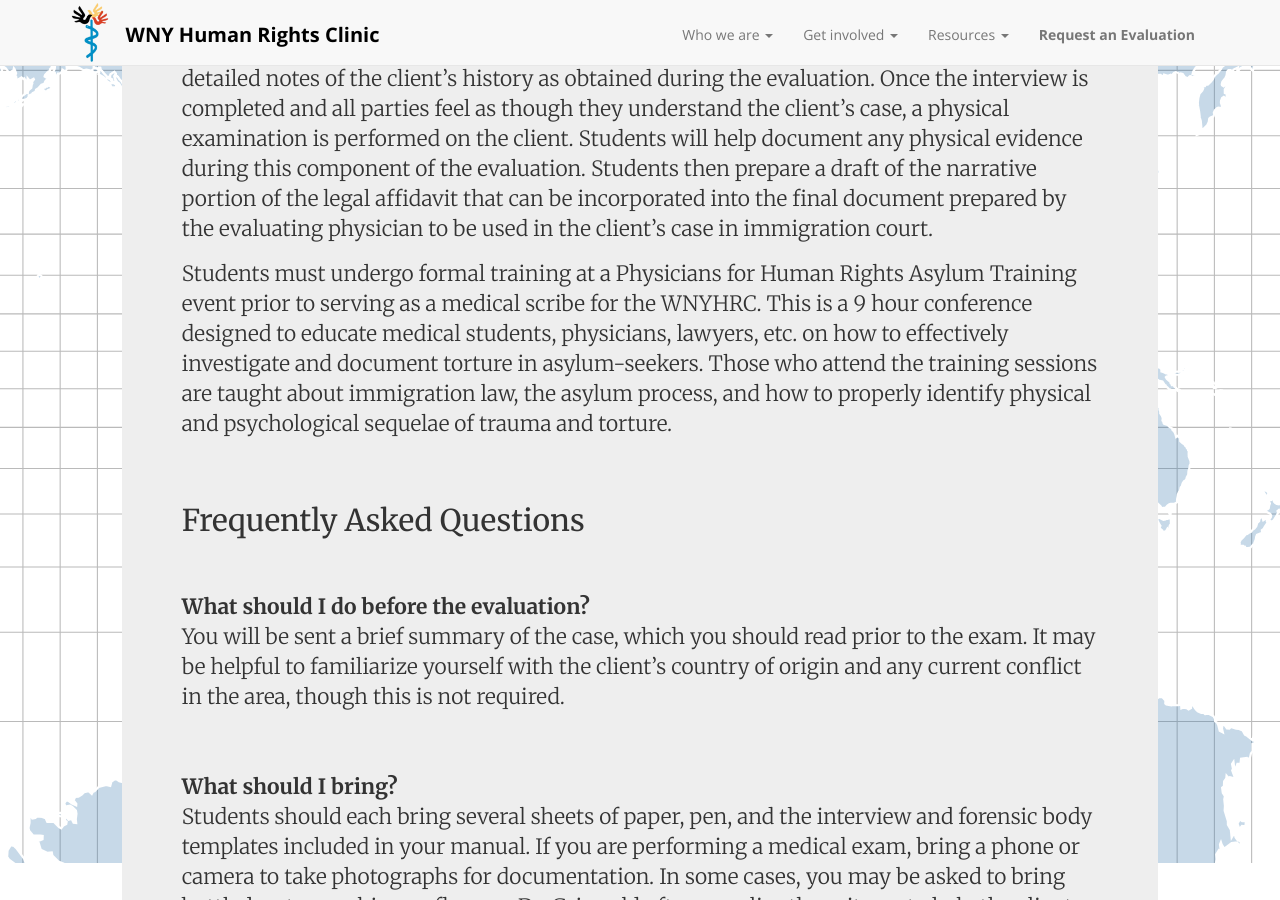
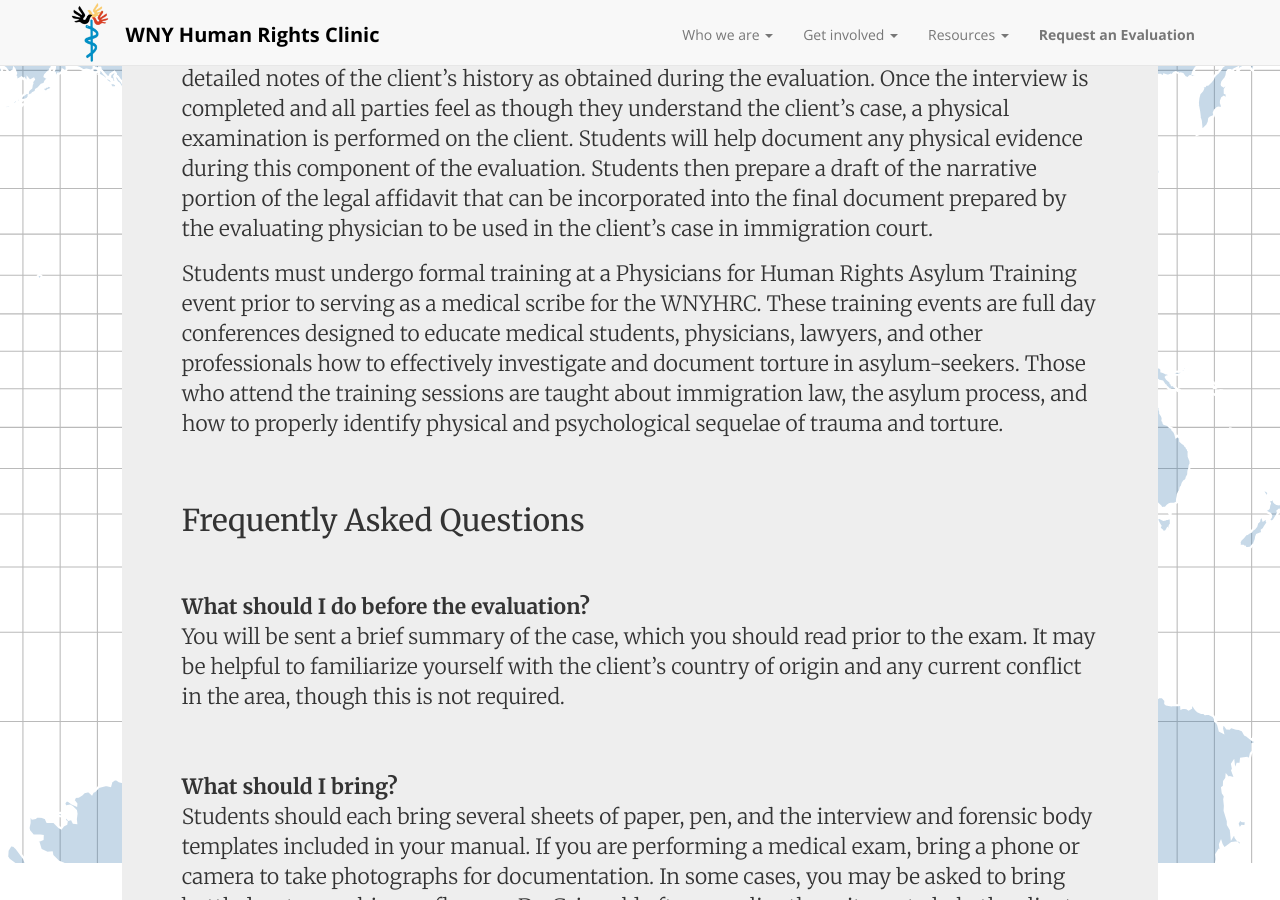
Before and after one commit to bquarant/wnyhrc, a Jekyll site: the page built from medical-students.md, in a window 1280 px wide and 900 px high, scrolled down 718 px. Built offline with Jekyll 4.4.1, drawn with Linux system fonts in a browser that asks for light colours; comment, search, counter and statistics services are not loaded; some of the changed text lies outside the part shown.

Commit message:
cleaning up med student copy and adding an FAQ

```diff
--- a/medical-students.md
+++ b/medical-students.md
@@ -9,11 +9,7 @@
 
 Medical students will serve as scribes during this process. This requires them to take detailed notes of the client's history as obtained during the evaluation. Once the interview is completed and all parties feel as though they understand the client's case, a physical examination is performed on the client. Students will help document any physical evidence during this component of the evaluation. Students then prepare a draft of the narrative portion of the legal affidavit that can be incorporated into the final document prepared by the evaluating physician to be used in the client's case in immigration court.
 
-Students must undergo formal training at a Physicians for Human Rights Asylum Training event prior to serving as a medical scribe for the WNYHRC. This is a 9 hour conference designed to educate medical students, physicians, lawyers, etc. on how to effectively investigate and document torture in asylum-seekers. Those who attend the training sessions are taught about immigration law, the asylum process, and how to properly identify physical and psychological sequelae of trauma and torture.
-
-
-
-
+Students must undergo formal training at a Physicians for Human Rights Asylum Training event prior to serving as a medical scribe for the WNYHRC. These training events are full day conferences designed to educate medical students, physicians, lawyers, and other professionals how to effectively investigate and document torture in asylum-seekers. Those who attend the training sessions are taught about immigration law, the asylum process, and how to properly identify physical and psychological sequelae of trauma and torture.
 
 <br>
 
@@ -59,3 +55,9 @@
 Clients who are affiliated with the WNY Center for Survivors of Torture are required to attend a debriefing session with the case worker at JFS.
 
 Typically, once the client leaves, the students will spend a few minutes debriefing with the attending. You should then coordinate with the other student scribe(s) how you will divide up work on the affidavit. A shared google doc is usually helpful because both parties can edit it in real time.
+
+<br>
+
+**I'm still interested! How can I get involved?**
+<br>
+Send us an email at <a href="mailto:wnyhrc@gmail.com?Subject=I want to get involved with the WNYHRC!">wnyhrc@gmail.com</a> and we can keep you posted on training opportunities!
```
